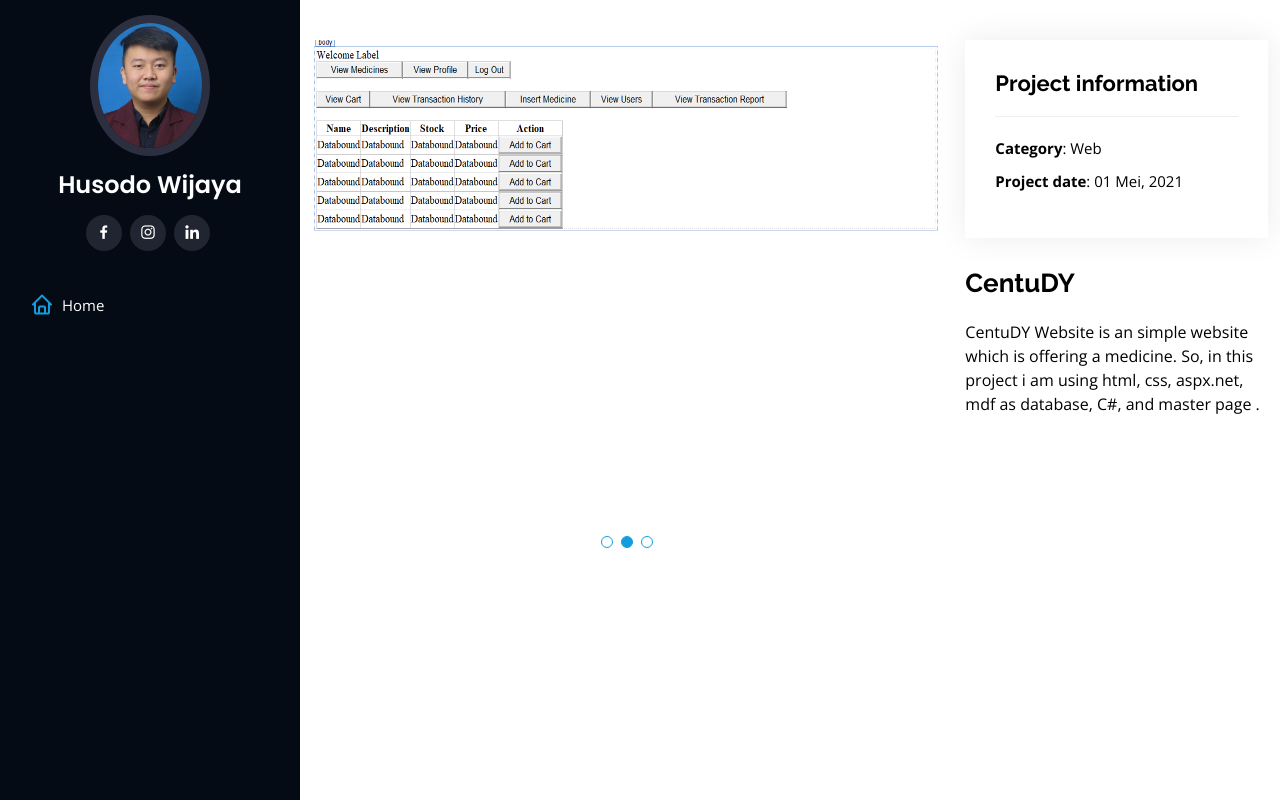
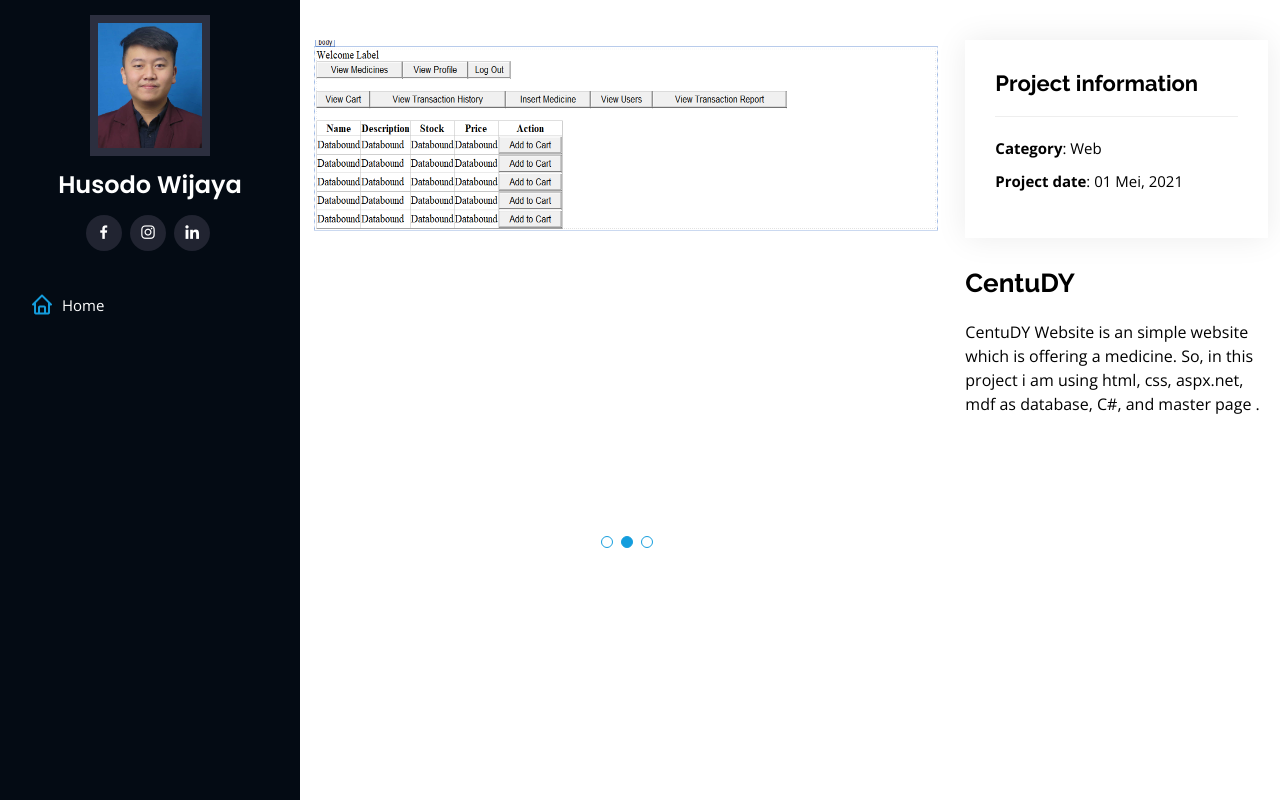
Before and after one commit to HusodoWijaya/HusodoWijaya, a plain HTML site: page project-details_2.html in a window 1280 px wide. Drawn offline with nearby package versions, Linux system fonts and the light colour scheme.

Commit message:
Update project-details_2.html

```diff
--- a/project-details_2.html
+++ b/project-details_2.html
@@ -32,7 +32,7 @@
     <div class="d-flex flex-column">
 
       <div class="profile">
-        <img src="assets/img/profile-img.jpg" alt="" class="img-fluid rounded-circle">
+        <img src="assets/img/profile-img.jpg" alt="" class="img-fluid bx-square-rounded">
         <h1 class="text-light"><a href="index.html">Husodo Wijaya</a></h1>
         <div class="social-links mt-3 text-center">
           <a href="https://www.facebook.com/husodowijaya.cung/" class="facebook"><i class="bx bxl-facebook"></i></a>
```
